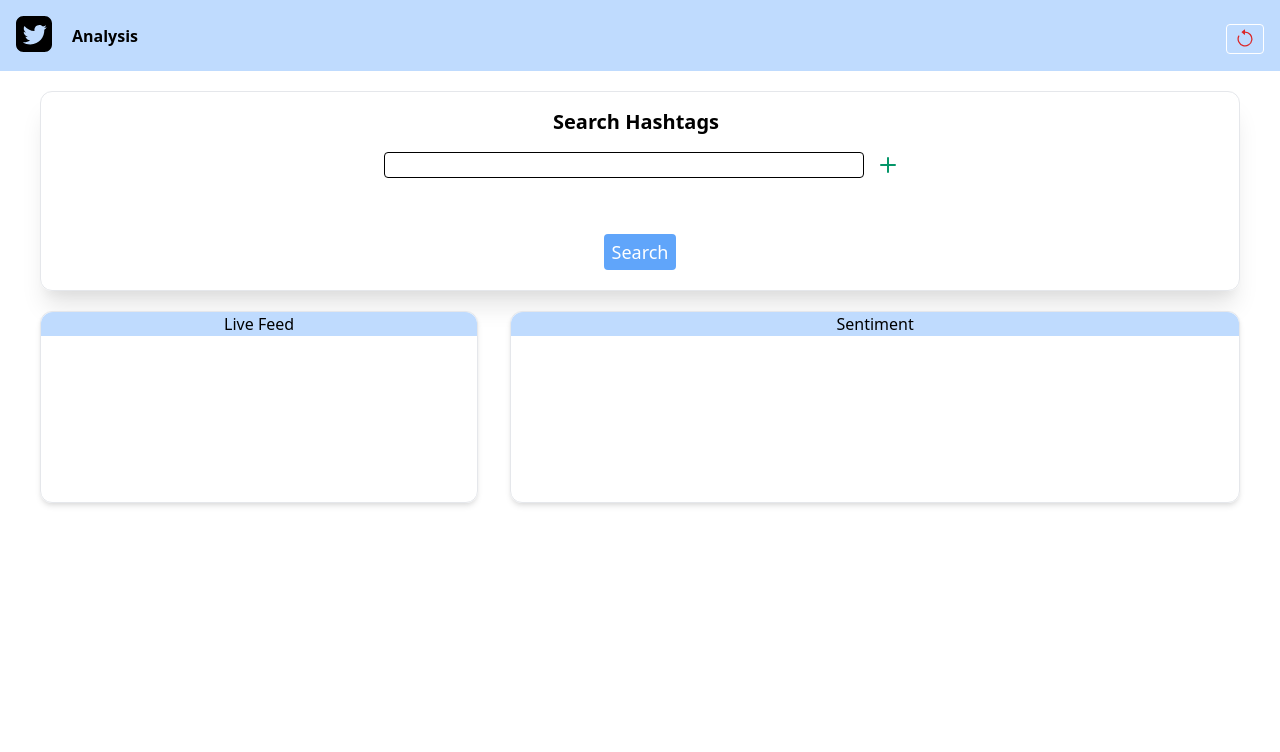
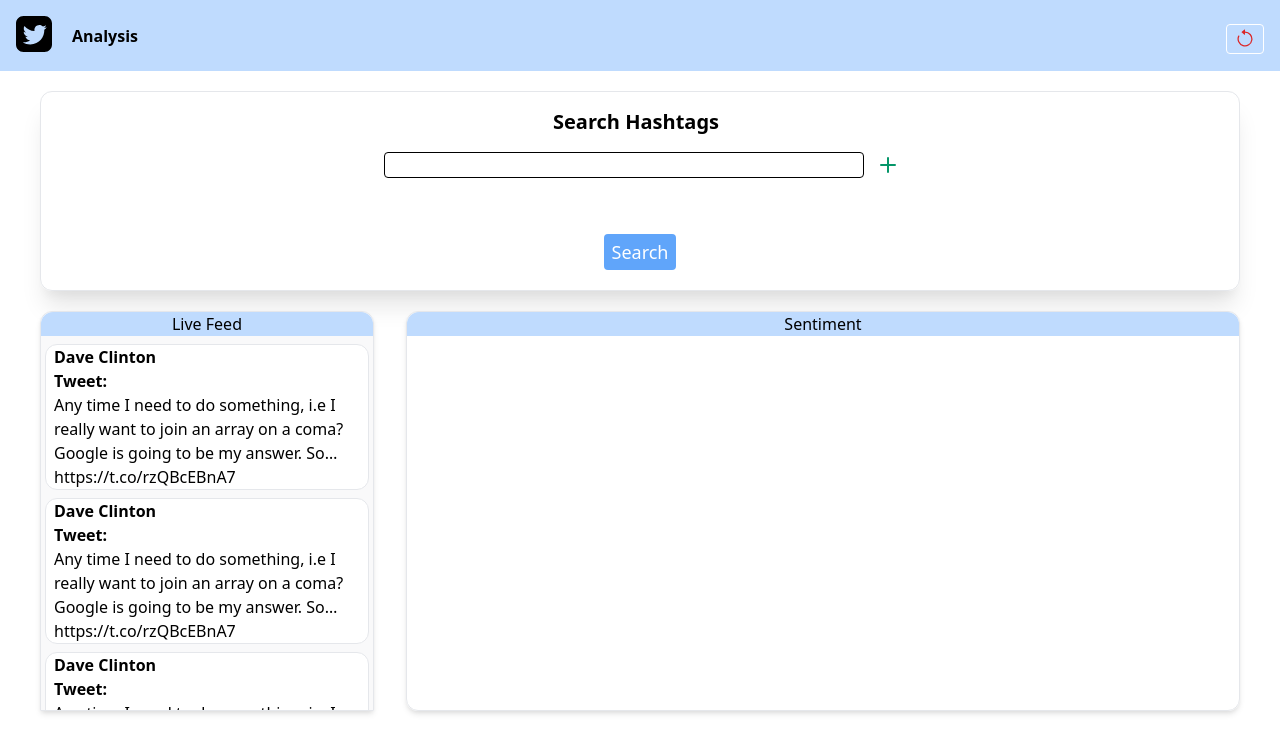
Before and after one commit to MattWeir95/CloudComputing-Twitter-Analysis, a React (Create React App) app in the folder client/: page / in a window 1280 px wide. Shown: the top 752 px of the page. Built offline with nearby package versions, Linux system fonts and the light colour scheme.

Commit message:
styling twitter feed

```diff
--- a/client/src/App.css
+++ b/client/src/App.css
@@ -36,3 +36,27 @@
     transform: rotate(360deg);
   }
 }
+
+#live-feed::-webkit-scrollbar-track
+{
+  -webkit-box-shadow: inset 0 0 6px rgba(0,0,0,0.3);
+  border-radius: 20px;
+  background-color: #F5F5F5;
+}
+
+#live-feed::-webkit-scrollbar
+{
+
+  width: 4px;
+  background-color: rgb(255, 255, 255);
+
+}
+
+#live-feed::-webkit-scrollbar-thumb
+{
+
+  border-radius: 10px;
+  -webkit-box-shadow: inset 0 0 6px rgba(0,0,0,.3);
+  background-color: #555;
+
+}
--- a/client/src/App.js
+++ b/client/src/App.js
@@ -10,7 +10,7 @@ function App() {
   const [hashtags, setHashtags] = useState([]);
 
   return (
-    <div>
+    <div className="h-screen">
       <HeaderLogo setHashtags={setHashtags} />
 
       <div className="border border-gray-200 rounded-xl mt-5 mx-10 shadow-xl pb-5">
@@ -20,7 +20,7 @@ function App() {
         <SearchButton />
       </div>
 
-      <div className="flex flex-row mt-5 mx-10">
+      <div className="h-1/2 flex flex-row mt-5 mx-10">
       <TwitterFeed />
 
       <Sentiment />
--- a/client/src/components/sentiment.jsx
+++ b/client/src/components/sentiment.jsx
@@ -1,6 +1,6 @@
 export default function Sentiment(){
     return(
-        <div className="ml-4 border-gray-200 border shadow-md rounded-xl h-48 w-full">
+        <div className="ml-4 border-gray-200 border shadow-md rounded-xl h-full w-full">
 <div className="w-full bg-blue-200 rounded-t-xl">
             <h1 className="text-center">Sentiment</h1>
 
--- /dev/null
+++ b/client/src/components/tweetTest.jsx
@@ -0,0 +1,107 @@
+const tweets = 20;
+
+export default function Tweets(){
+
+    var tweetArray = [];
+
+        for(var i=0; i<tweets; i++) {
+            tweetArray.push(
+                <div className="mt-2 mx-1 border border-gray-200 border  bg-white rounded-xl">
+        <div className="mx-2">
+        <div className="font-semibold">
+            {tweet.user.name}
+        </div>
+            <div className="">
+            <p className="font-semibold">Tweet:</p> {tweet.text}
+            </div>
+        </div>
+
+        </div>
+            )
+            }
+
+            return tweetArray;
+
+}
+
+
+const tweet = {
+
+    created_at: 'Wed Oct 13 07:11:28 +0000 2021',
+    id: 1448184596529549300,
+    id_str: '1448184596529549314',
+    text: 'Any time I need to do something, i.e  I really want to join an array on a coma? Google is going to be my answer.\n' +
+      'So… https://t.co/rzQBcEBnA7',
+    source: '<a href="http://twitter.com/download/android" rel="nofollow">Twitter for Android</a>',
+    truncated: true,
+    in_reply_to_status_id: 1448184593820131300,
+    in_reply_to_status_id_str: '1448184593820131332',
+    in_reply_to_user_id: 3338757543,
+    in_reply_to_user_id_str: '3338757543',
+    in_reply_to_screen_name: 'kuchotony',
+    user: {
+      id: 3338757543,
+      id_str: '3338757543',
+      name: 'Dave Clinton',
+      screen_name: 'kuchotony',
+      location: 'Nairobi Kenya ',
+      url: 'http://clindavid.co.ke',
+      description: 'Web developer and designer with skills in creating logical innovative solutions to complex problems. HTML|CSS|JS|BOOTSTRAP \n' +
+        'Visit http://clindavid.co.ke',
+      translator_type: 'none',
+      protected: false,
+      verified: false,
+      followers_count: 626,
+      friends_count: 798,
+      listed_count: 3,
+      favourites_count: 10554,
+      statuses_count: 2197,
+      created_at: 'Sun Jun 21 11:32:42 +0000 2015',
+      utc_offset: null,
+      time_zone: null,
+      geo_enabled: true,
+      lang: null,
+      contributors_enabled: false,
+      is_translator: false,
+      profile_background_color: '000000',
+      profile_background_image_url: 'http://abs.twimg.com/images/themes/theme1/bg.png',
+      profile_background_image_url_https: 'https://abs.twimg.com/images/themes/theme1/bg.png',
+      profile_background_tile: false,
+      profile_link_color: 'DD2E44',
+      profile_sidebar_border_color: '000000',
+      profile_sidebar_fill_color: '000000',
+      profile_text_color: '000000',
+      profile_use_background_image: false,
+      profile_image_url: 'http://pbs.twimg.com/profile_images/1433877712444272644/TKGKVU9E_normal.jpg',
+      profile_image_url_https: 'https://pbs.twimg.com/profile_images/1433877712444272644/TKGKVU9E_normal.jpg',
+      profile_banner_url: 'https://pbs.twimg.com/profile_banners/3338757543/1631252625',
+      default_profile: false,
+      default_profile_image: false,
+      following: null,
+      follow_request_sent: null,
+      notifications: null,
+      withheld_in_countries: []
+    },
+    geo: null,
+    coordinates: null,
+    place: null,
+    contributors: null,
+    is_quote_status: false,
+    extended_tweet: {
+      full_text: 'Any time I need to do something, i.e  I really want to join an array on a coma? Google is going to be my answer.\n' +
+        "So hey devs, we don't need to memorize code.\n" +
+        'Everything is documented incredibly well.',
+      display_text_range: [ 0, 199 ],
+      entities: { hashtags: [], urls: [], user_mentions: [], symbols: [] }
+    },
+    quote_count: 0,
+    reply_count: 0,
+    retweet_count: 0,
+    favorite_count: 0,
+    entities: { hashtags: [], urls: [ [Object] ], user_mentions: [], symbols: [] },
+    favorited: false,
+    retweeted: false,
+    filter_level: 'low',
+    lang: 'en',
+    timestamp_ms: '1634109088438'
+  }
--- a/client/src/components/twitterFeed.jsx
+++ b/client/src/components/twitterFeed.jsx
@@ -1,10 +1,20 @@
+import Tweets from "./tweetTest"
+
 export default function TwitterFeed(){
+
+
+
     return(
-        <div className="mr-4 border-gray-200 border shadow-md rounded-xl h-48 w-3/5">
-            <div className="w-full bg-blue-200 rounded-t-xl">
+
+
+        <div   className="mr-4 border-gray-200 border shadow-md rounded-t-xl w-2/5 pb-6">
+             <div className="w-full bg-blue-200 rounded-t-xl">
             <h1 className="text-center">Live Feed</h1>
 
             </div>
+            <div  id="live-feed" className="h-full overflow-y-scroll bg-gray-200 bg-opacity-25">
+            <Tweets />
+                </div>
         </div>
     )
 }
```
Also changed, not shown: 1 other file (tests, documents, lock files or other folders).
